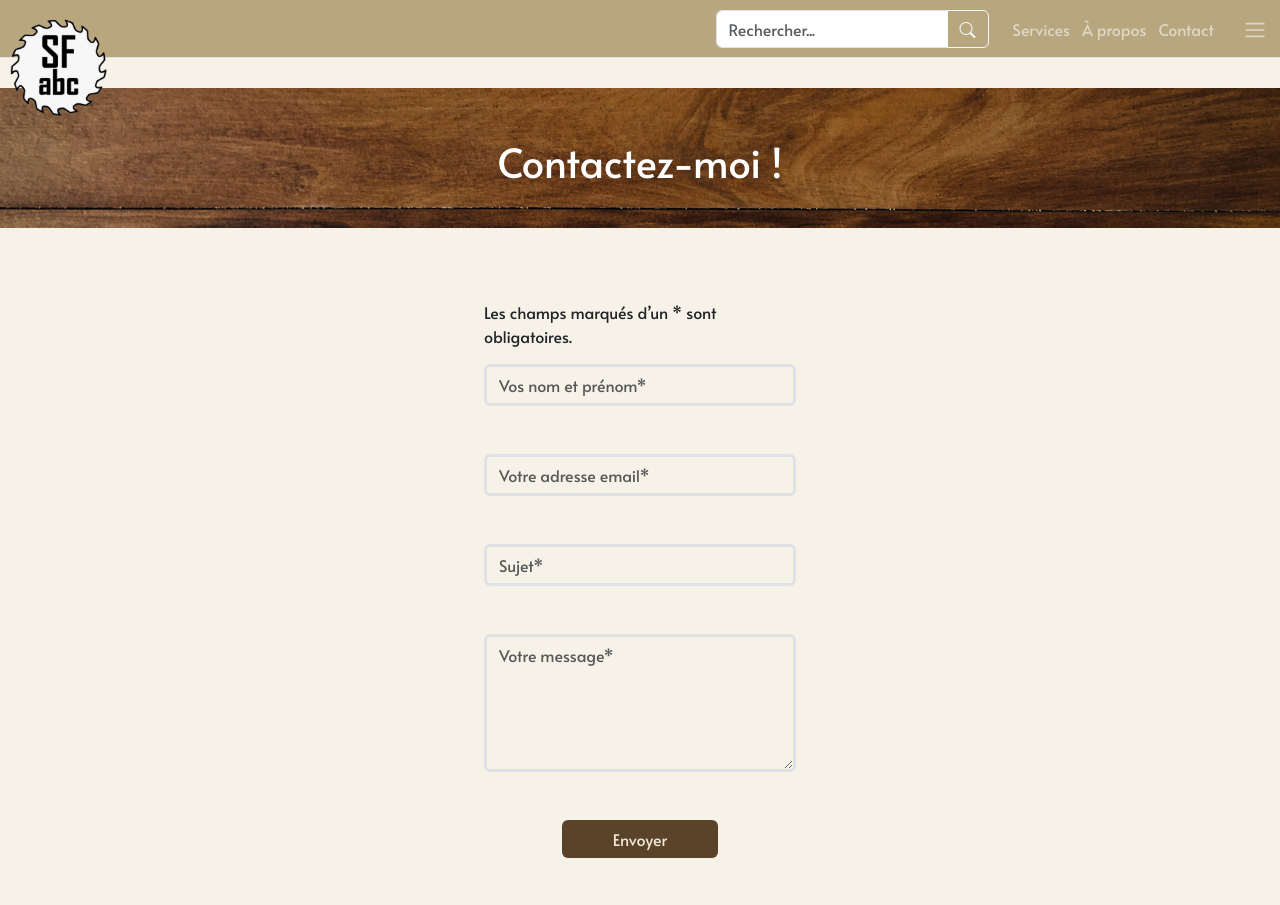
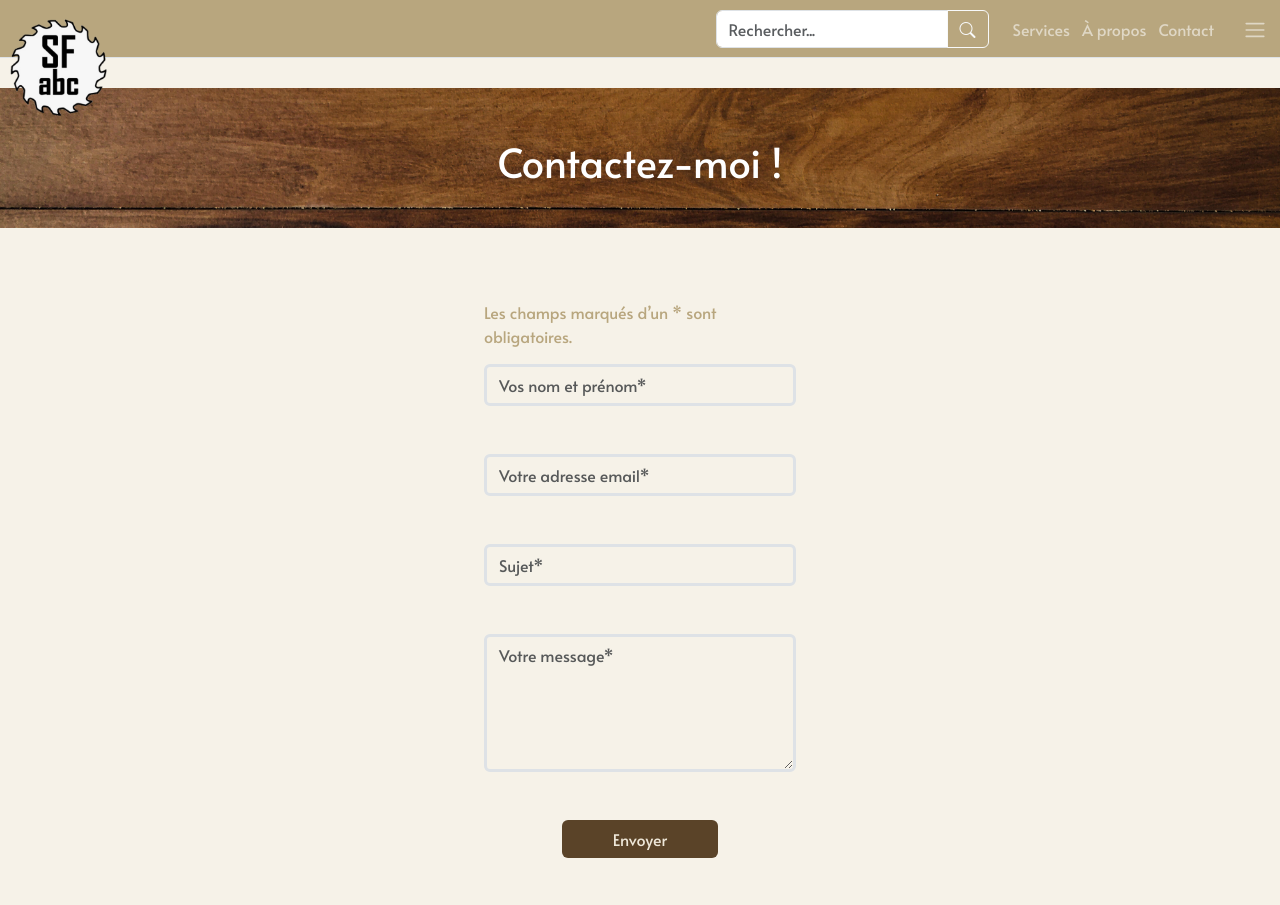
Before and after one commit to TonyyyB/projet-sfabc, a Django app: page /contact/ in a window 1280 px wide. Shown: the top 905 px of the page. Run offline with Django 5.2, Linux system fonts and the light colour scheme; data that the repository does not hold is empty; some libraries are stand-ins or nearby versions.

Commit message:
mis a jour de style

```diff
--- a/sfabc/sfabc/templates/pages/contact.html
+++ b/sfabc/sfabc/templates/pages/contact.html
@@ -3,25 +3,25 @@
 
 
 {% block content %}
-<div class="d-flex flex-column align-items-center color-contact m-3">
+<div class="d-flex flex-column align-items-center color-text-contact m-3">
     <form method="post" action="" class="w-25">
         {% csrf_token %}
         {{ form.non_field_errors }}
         <p>Les champs marqués d’un * sont obligatoires.</p>
         <div class="mb-5">
-            <input type="text" name="name" placeholder="Vos nom et prénom*" value="{{ form.name.value|default_if_none:'' }}" class="form-control border border-3 ">
+            <input type="text" name="name" placeholder="Vos nom et prénom*" value="{{ form.name.value|default_if_none:'' }}" class="form-control border border-3 color-border-contact  color-text-contact">
             {{ form.name.errors }}
         </div>
         <div class="my-5">
-            <input type="email" name="email" placeholder="Votre adresse email*" value="{{ form.email.value|default_if_none:'' }}" class="form-control border border-3">
+            <input type="email" name="email" placeholder="Votre adresse email*" value="{{ form.email.value|default_if_none:'' }}" class="form-control border border-3 color-border-contact  color-text-contact">
             {{ form.email.errors }}
         </div>
         <div class="my-5">
-            <input type="text" name="subject" placeholder="Sujet*"  value="{{ form.subject.value|default_if_none:'' }}" class="form-control border border-3">
+            <input type="text" name="subject" placeholder="Sujet*"  value="{{ form.subject.value|default_if_none:'' }}" class="form-control border border-3 color-border-contact  color-text-contact">
             {{ form.subject.errors }}
         </div>
         <div class="my-5">
-            <textarea name="message" rows="5" class="form-control border border-3" placeholder="Votre message*" value="{{ form.subject.value|default_if_none:'' }}"></textarea>
+            <textarea name="message" rows="5" class="form-control border border-3 color-border-contact  color-text-contact" placeholder="Votre message*" value="{{ form.subject.value|default_if_none:'' }}"></textarea>
             {{ form.message.errors }}
         </div>
 
```
Also changed, not shown: sfabc/static/css/styles.css (+0 -19 lines).
